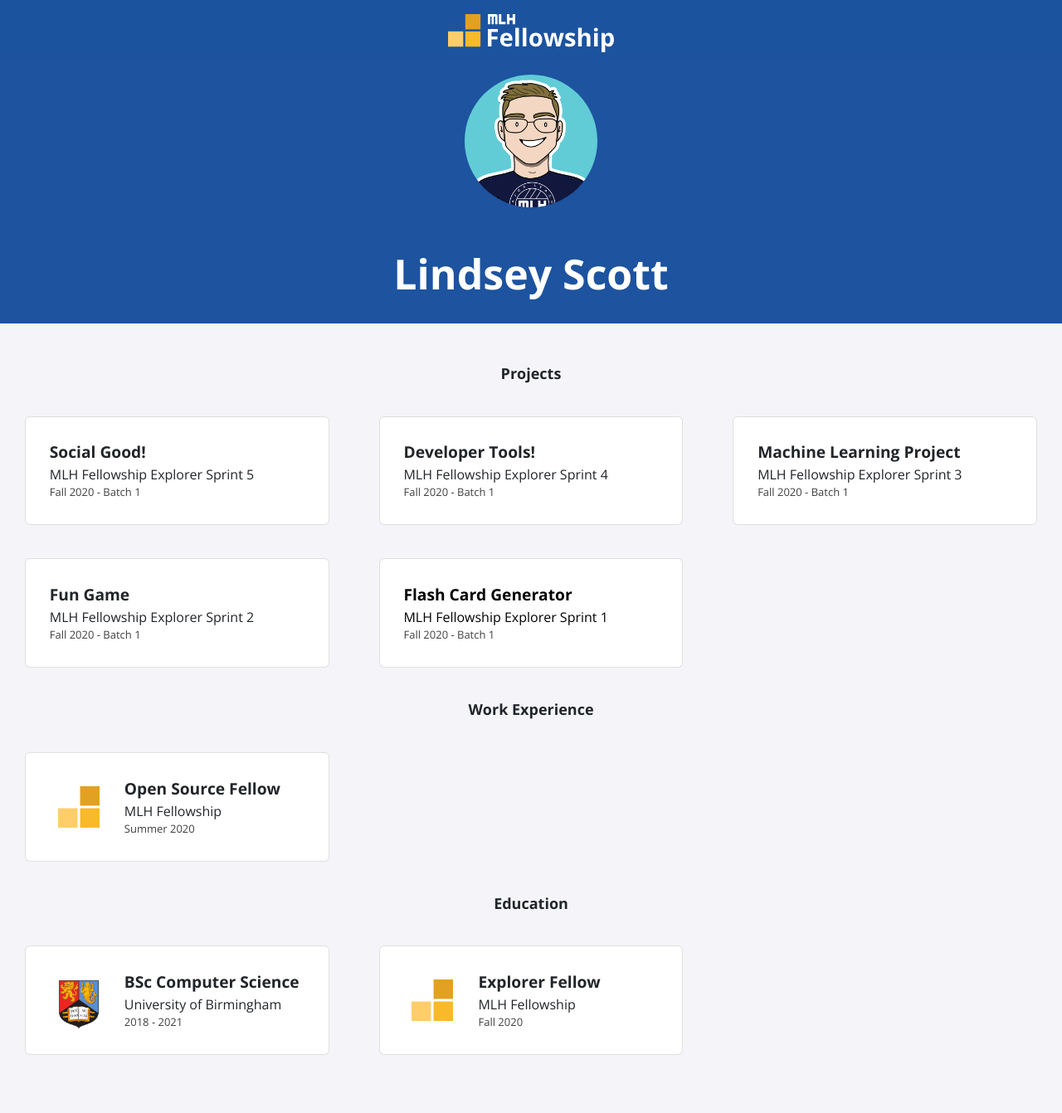
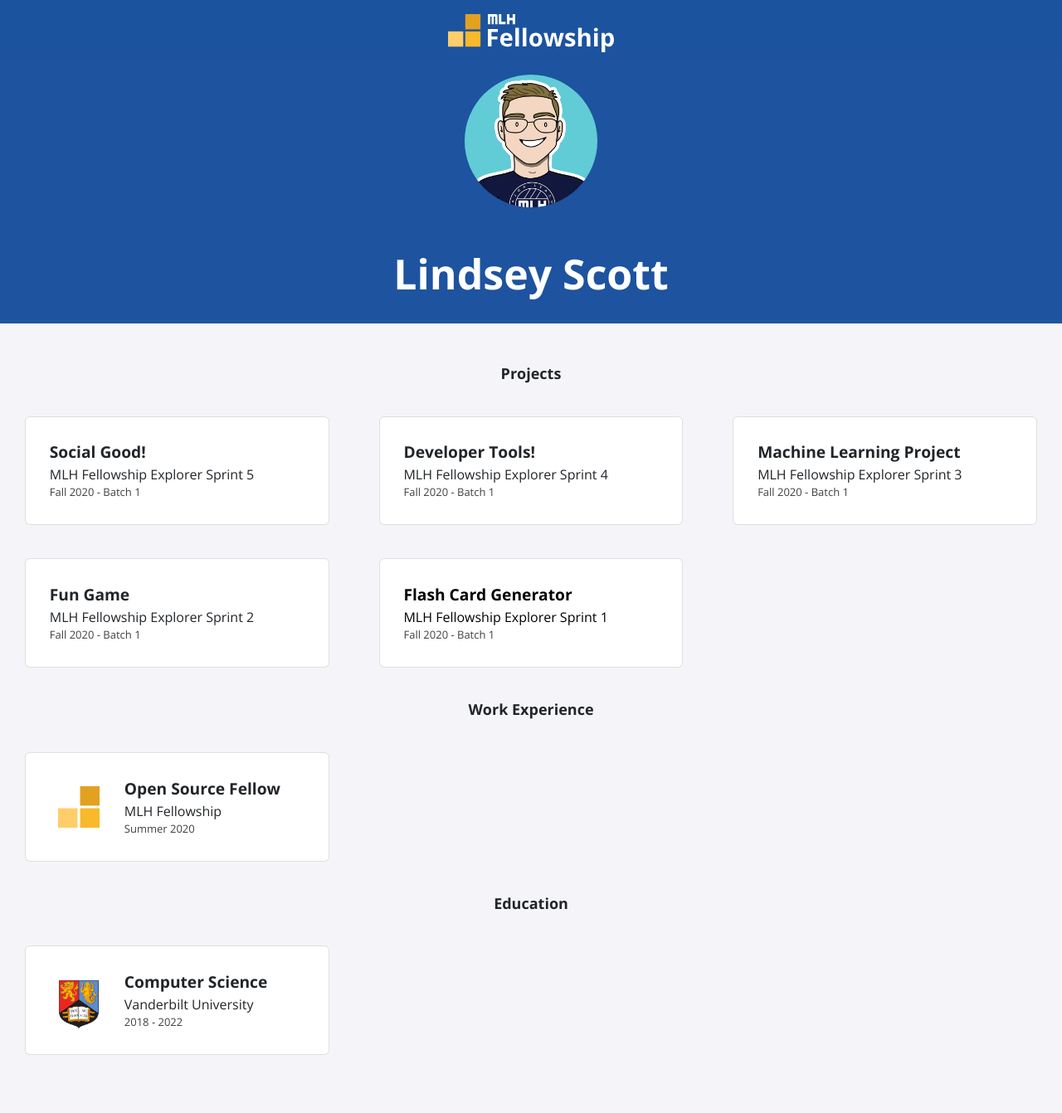
Before and after one commit to lmasina2000/lmasina2000.github.io, a Jekyll site: the page built from index.html, in a window 1280 px wide. Shown: the whole page at 83% size. Built offline with Jekyll 4.4.1, drawn with Linux system fonts in a browser that asks for light colours; nearby versions of some CDN libraries.

Commit message:
Updated education

```diff
--- a/_data/education.yml
+++ b/_data/education.yml
@@ -1,9 +1,4 @@
-- course: BSc Computer Science
-  institute: University of Birmingham
-  dates: 2018 - 2021
+- course: Computer Science
+  institute: Vanderbilt University
+  dates: 2018 - 2022
   logo: uob.png
-
-- course: Explorer Fellow
-  institute: MLH Fellowship
-  dates: Fall 2020
-  logo: fellowship.svg
```
